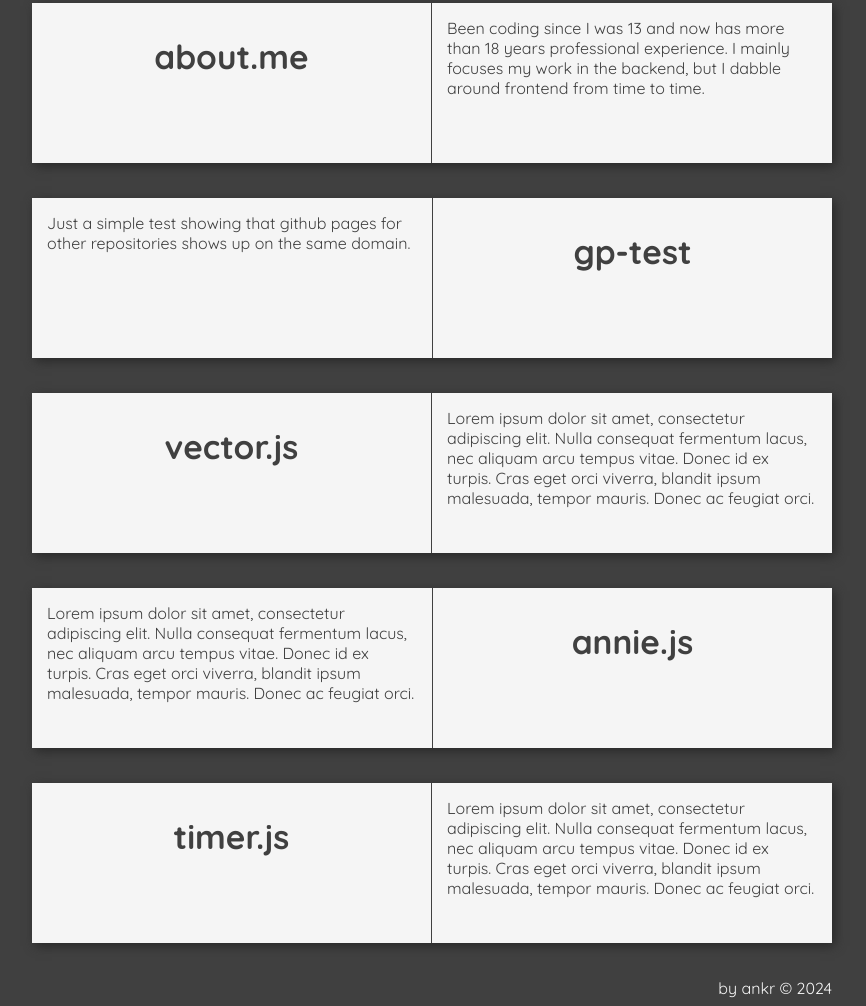
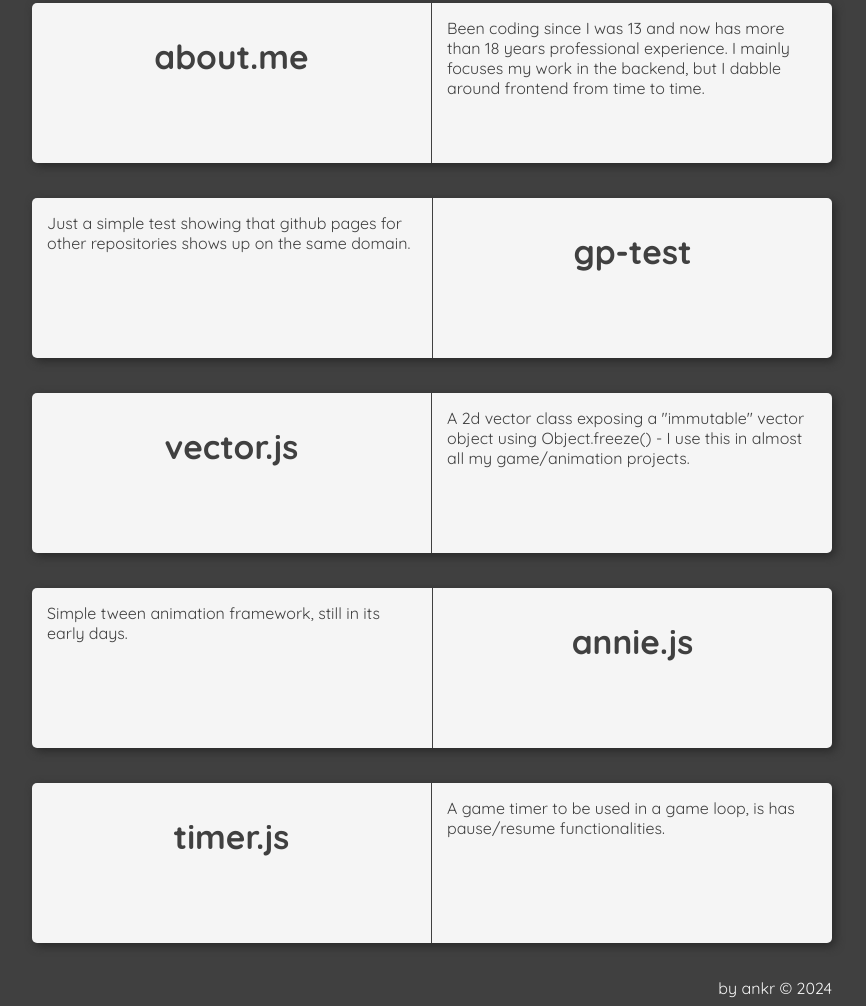
Before and after one commit to ankr/ankr.github.io, a website with bundled scripts: page src/index.html in a window 1280 px wide. Shown: the part 244-1250 px from the top of the page, without its empty margins (208-1074 px from the left). Built offline with nearby package versions, Linux system fonts and the light colour scheme; some icons are missing.

Commit message:
Small adjustments

```diff
--- a/src/main.ts
+++ b/src/main.ts
@@ -18,21 +18,21 @@
     {
         title: "vector.js",
         description:
-            "Lorem ipsum dolor sit amet, consectetur adipiscing elit. Nulla consequat fermentum lacus, nec aliquam arcu tempus vitae. Donec id ex turpis. Cras eget orci viverra, blandit ipsum malesuada, tempor mauris. Donec ac feugiat orci.",
+            'A 2d vector class exposing a "immutable" vector object using Object.freeze() - I use this in almost all my game/animation projects.',
         githubUrl: "https://github.com/ankr/vector.js",
         demoUrl: "/vector.js",
     },
     {
         title: "annie.js",
         description:
-            "Lorem ipsum dolor sit amet, consectetur adipiscing elit. Nulla consequat fermentum lacus, nec aliquam arcu tempus vitae. Donec id ex turpis. Cras eget orci viverra, blandit ipsum malesuada, tempor mauris. Donec ac feugiat orci.",
+            "Simple tween animation framework, still in its early days.",
         githubUrl: "https://github.com/ankr/annie.js",
         demoUrl: "/annie.js",
     },
     {
         title: "timer.js",
         description:
-            "Lorem ipsum dolor sit amet, consectetur adipiscing elit. Nulla consequat fermentum lacus, nec aliquam arcu tempus vitae. Donec id ex turpis. Cras eget orci viverra, blandit ipsum malesuada, tempor mauris. Donec ac feugiat orci.",
+            "A game timer to be used in a game loop, is has pause/resume functionalities.",
         githubUrl: "https://github.com/ankr/timer.js",
         demoUrl: "/timer.js",
     },
--- a/src/styles.css
+++ b/src/styles.css
@@ -52,6 +52,7 @@
     background-color: whitesmoke;
     color: rgb(64, 64, 64);
     box-shadow: 3px 3px 10px rgb(40, 40, 40);
+    border-radius: 5px;
 }
 
 .card:nth-child(2n + 2) > .card__title {
```
